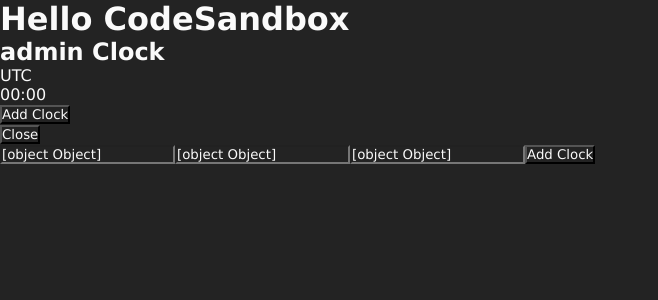
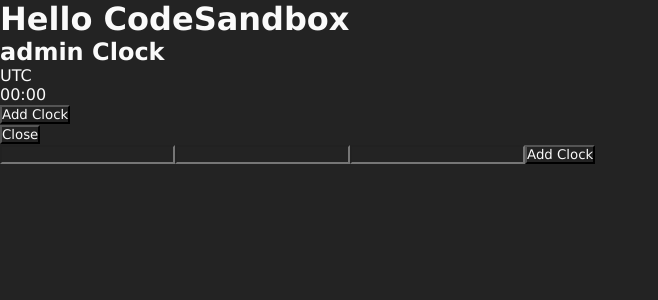
Before and after one commit to rislammb/track-zone-test, a React (Create React App) app: page / in a window 1280 px wide. Both pictures are taken after a click on the button "Add Clock". Shown: the top 300 px of the page, without its empty margins (0-658 px from the left). Built offline with nearby package versions, Linux system fonts and the light colour scheme.

Commit message:
Update ClockForm.jsx

```diff
--- a/src/components/ClockForm.jsx
+++ b/src/components/ClockForm.jsx
@@ -43,9 +43,9 @@ const ClockForm = ({ addClock, editAdminClock, editClock, closeModal, openedCloc
       </button>
 
       <form onSubmit={e => handleSubmit(e, submit)}>
-        <input value={state.title} name='title' onChange={handleChange} />
-        <input value={state.timeZone} name='timeZone' onChange={handleChange} />
-        <input value={state.difference} name='difference' onChange={handleChange} />
+        <input value={state.title.value} name='title' onChange={handleChange} />
+        <input value={state.timeZone.value} name='timeZone' onChange={handleChange} />
+        <input value={state.difference.value} name='difference' onChange={handleChange} />
 
         <button type='submit'>
           { openedClock ? 'Edit Clock' : 'Add Clock' }
```
